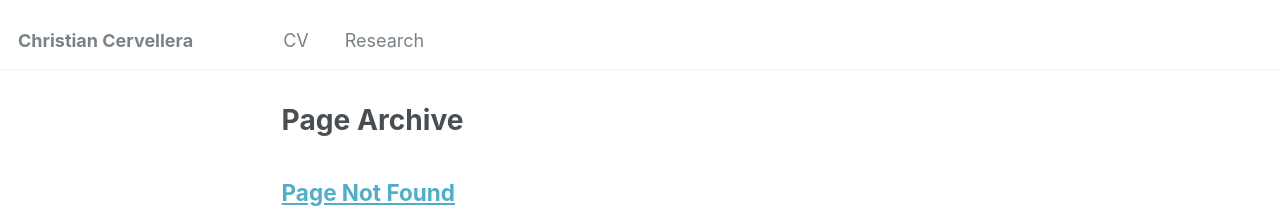
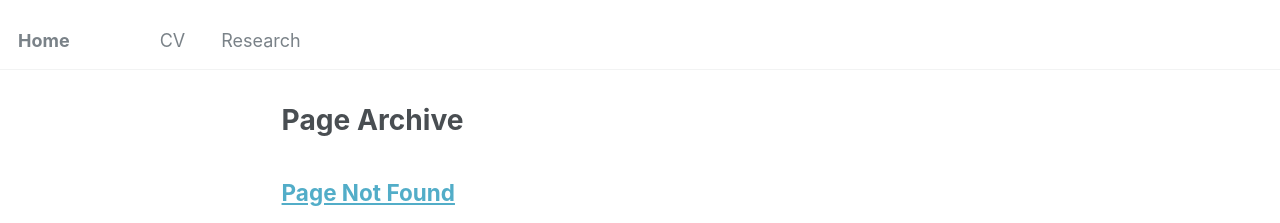
Before and after one commit to ritwika-das/ritwika-das.github.io, a Jekyll site: the page built from _pages/page-archive.html, in a window 1280 px wide. Shown: the top 223 px of the page. Built offline with Jekyll 4.4.1, drawn with Linux system fonts in a browser that asks for light colours.

Commit message:
Update _config.yml

```diff
--- a/_config.yml
+++ b/_config.yml
@@ -9,7 +9,7 @@
 
 # Basic Site Settings
 locale                   : "en-US"
-title                    : "Christian Cervellera"
+title                    : "Home"
 title_separator          : "-"
 name                     : &name "Christian Cervellera"
 description              : &description "personal description"
@@ -23,7 +23,7 @@ repository               : "christiancervellera/christiancervellera.github.io"
 author:
   # Biographic information
   avatar           : "s16064.jpg"
-  name             : "C.C."
+  name             : "Christian Cervellera"
   pronouns         : "he/him" # example: "she/her"
   bio              : "MRes/PhD student, Political Science and Political Economy"
   location         : "Houghton Street, London UK"
```
